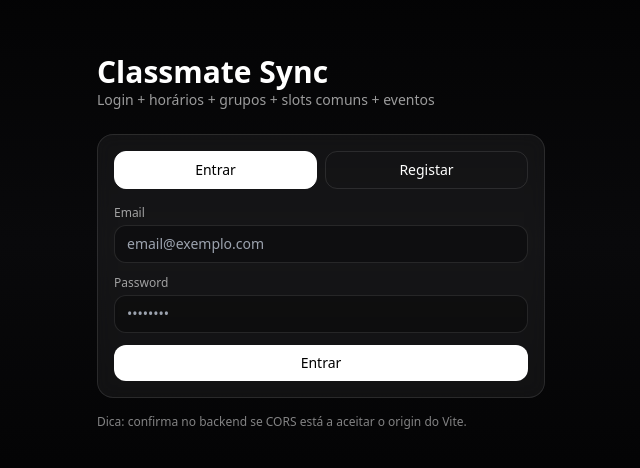
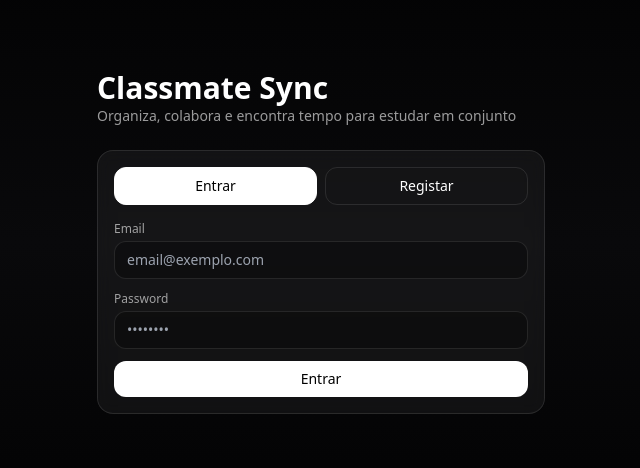
Before and after one commit to brunorosario56/SIR-FRONT, a React (Vite) app: page /login in a window 1280 px wide. Shown: the part 158-626 px from the top of the page, without its empty margins (319-959 px from the left). Built offline with nearby package versions, Linux system fonts and the light colour scheme; no server answers.

Commit message:
login e registar
ok

```diff
--- a/src/pages/LoginPage.tsx
+++ b/src/pages/LoginPage.tsx
@@ -37,7 +37,7 @@ export default function LoginPage() {
       <div className="w-full max-w-md">
         <div className="mb-6">
           <div className="text-3xl font-semibold">Classmate Sync</div>
-          <div className="text-white/60 text-sm">Login + horários + grupos + slots comuns + eventos</div>
+          <div className="text-white/60 text-sm">Organiza, colabora e encontra tempo para estudar em conjunto</div>
         </div>
 
         <Card>
@@ -83,10 +83,6 @@ export default function LoginPage() {
             </Button>
           </form>
         </Card>
-
-        <div className="text-xs text-white/50 mt-4">
-          Dica: confirma no backend se CORS está a aceitar o origin do Vite.
-        </div>
       </div>
     </div>
   );
```
